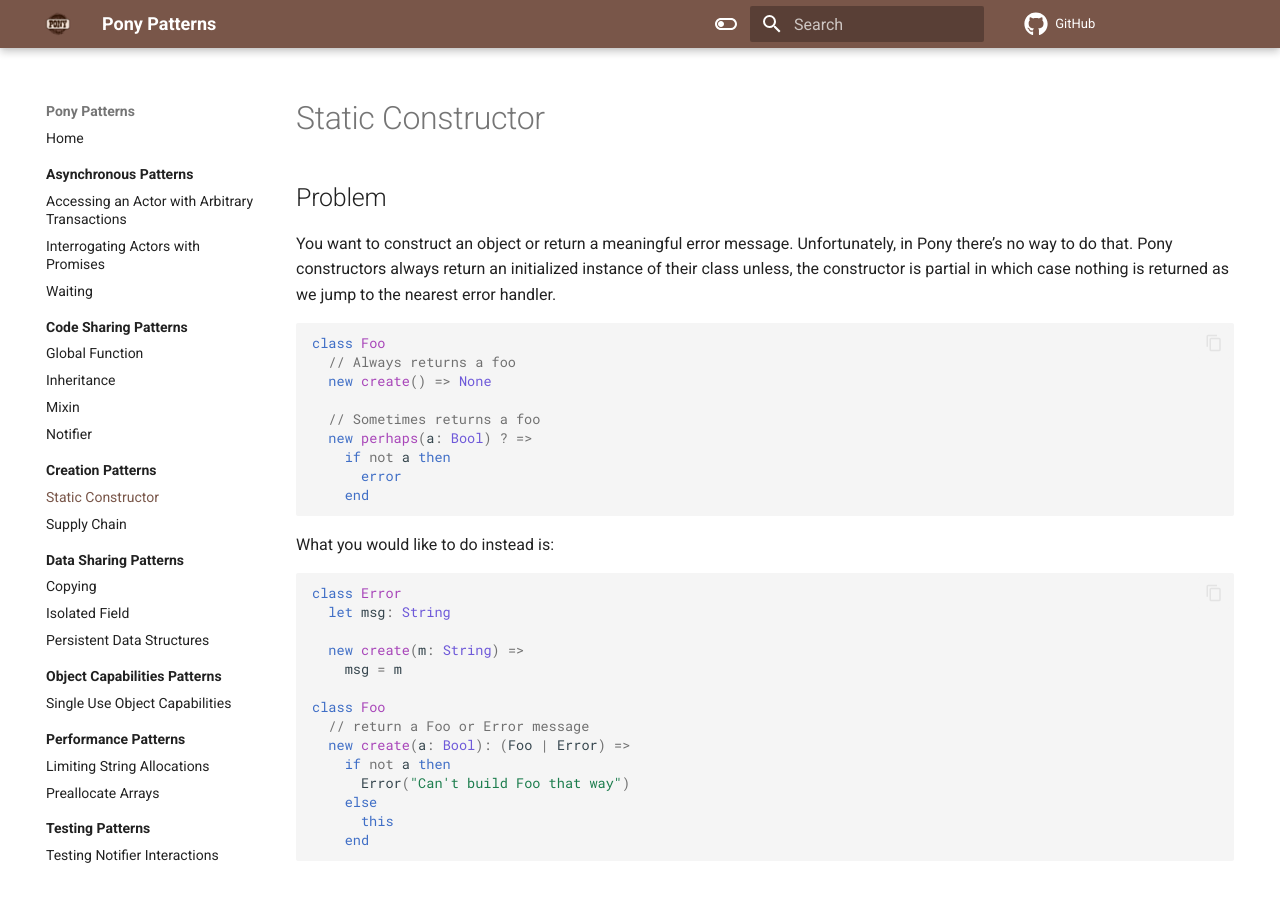
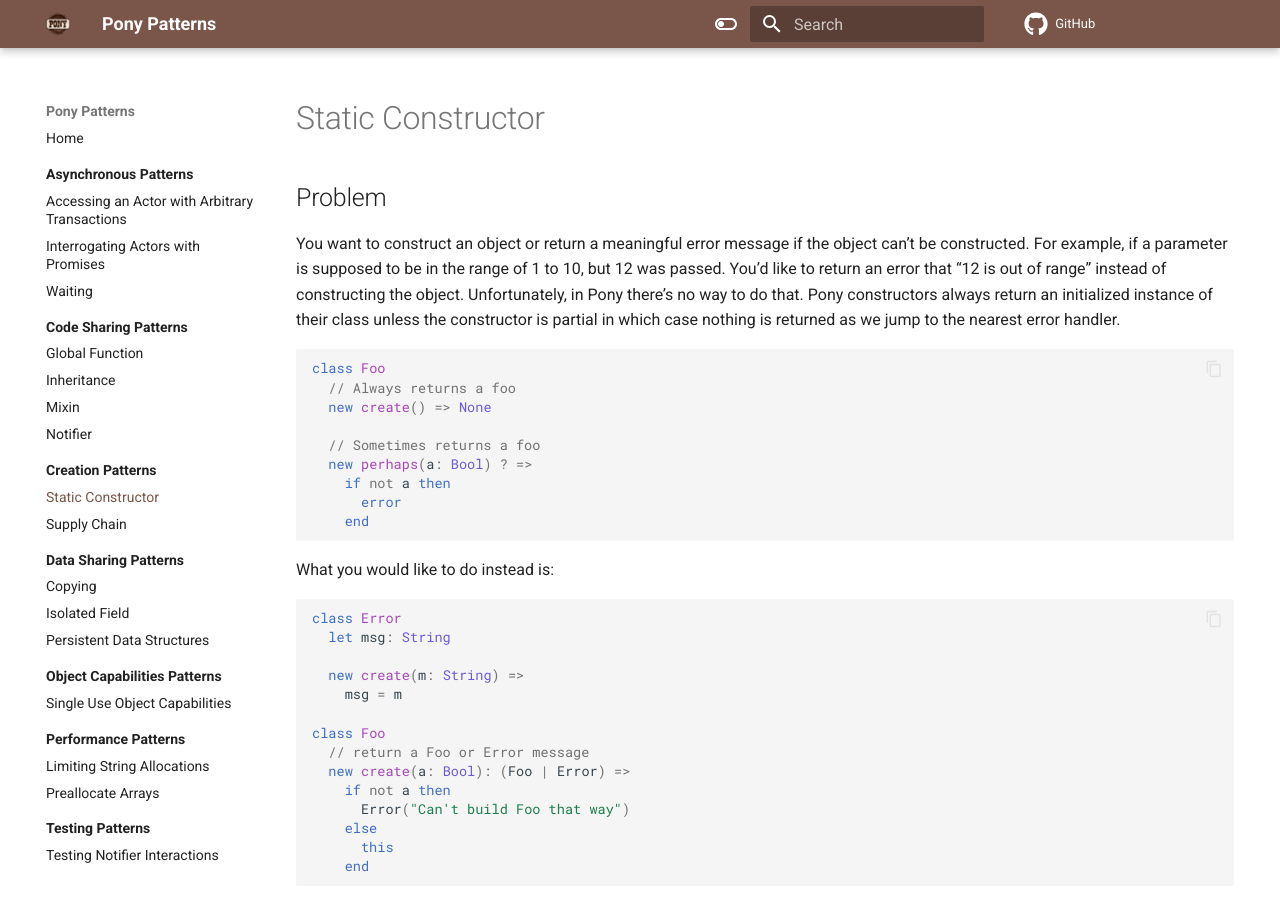
Before and after one commit to ponylang/pony-patterns, an MkDocs documentation site: the page built from docs/creation/static-constructor.md, in a window 1280 px wide and 900 px high. Built offline with MkDocs 1.6.1 and Material for MkDocs 9.7.7, drawn with Linux system fonts in a browser that asks for light colours; comment, search, counter and statistics services are not loaded.

Commit message:
Add a bit more to problem

````diff
--- a/docs/creation/static-constructor.md
+++ b/docs/creation/static-constructor.md
@@ -7,7 +7,7 @@ hide:
 
 ## Problem
 
-You want to construct an object or return a meaningful error message. Unfortunately, in Pony there's no way to do that. Pony constructors always return an initialized instance of their class unless, the constructor is partial in which case nothing is returned as we jump to the nearest error handler.
+You want to construct an object or return a meaningful error message if the object can't be constructed. For example, if a parameter is supposed to be in the range of 1 to 10, but 12 was passed. You'd like to return an error that "12 is out of range" instead of constructing the object. Unfortunately, in Pony there's no way to do that. Pony constructors always return an initialized instance of their class unless the constructor is partial in which case nothing is returned as we jump to the nearest error handler.
 
 ```pony
 class Foo
````
